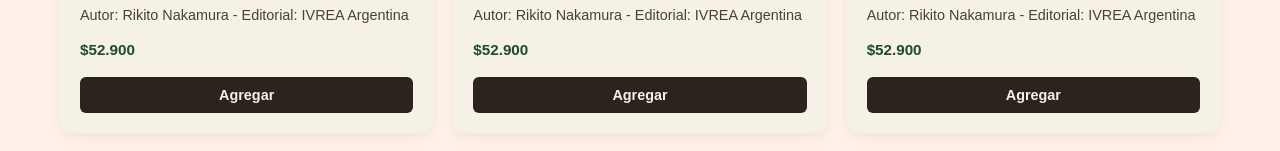
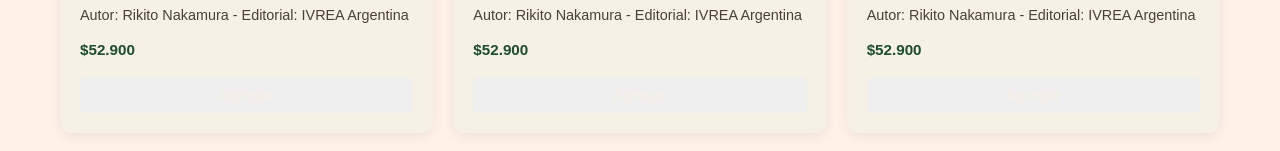
Before and after one commit to NicolasENV/Trabajo-final, a plain HTML site: page Manga/index.html in a window 1280 px wide. Shown: the part 558-709 px from the top of the page. Drawn offline with Linux system fonts and the light colour scheme.

Commit message:
Update styles.css

```diff
--- a/Manga/CSS/styles.css
+++ b/Manga/CSS/styles.css
@@ -216,7 +216,7 @@ main,
 
 /* Botón de acción */
 .boton-producto {
-    background-color: #2c221e;
+    background-color: ##432839;
     color: #f6f1e7;
     border: none;
     padding: 10px 16px;
```
